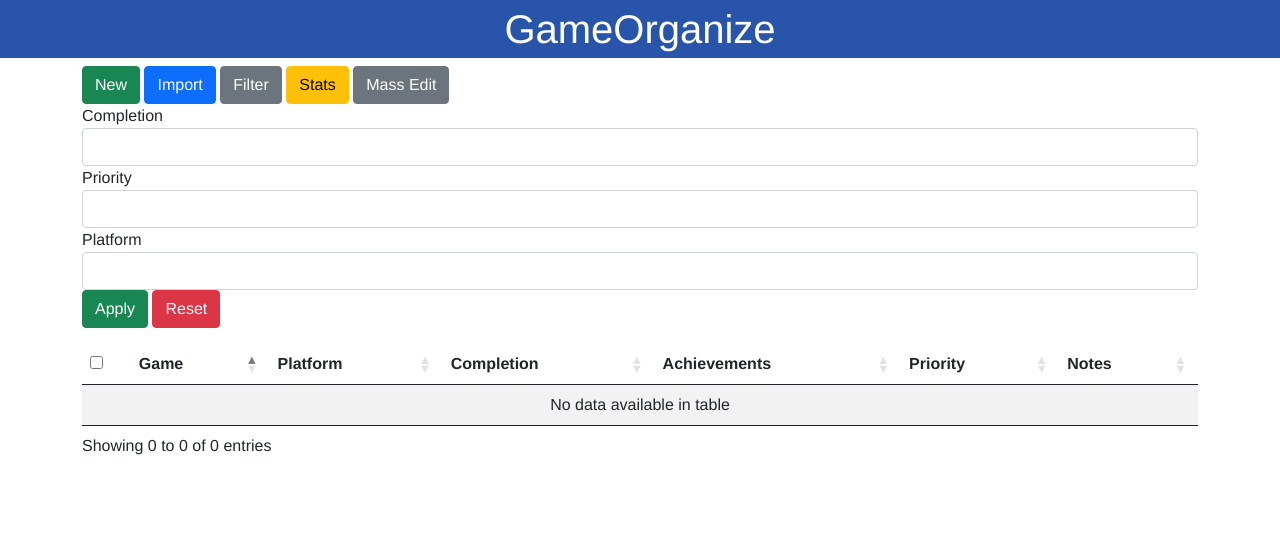
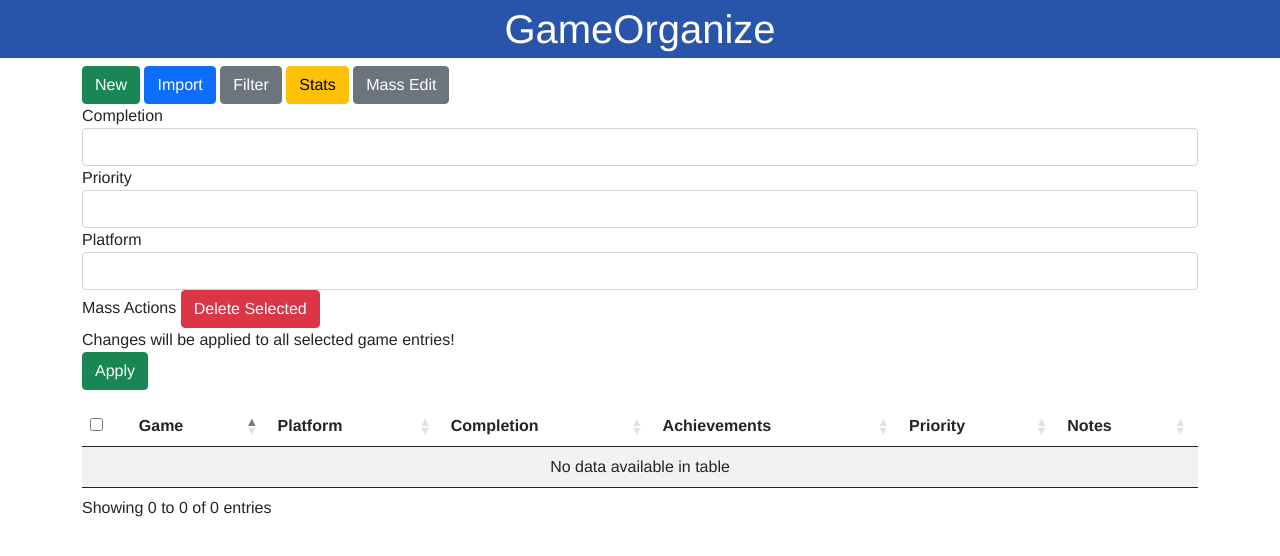
Before and after one commit to willdobbies/gameorganize, a Flask app: page / in a window 1280 px wide, after a click on "Mass Edit". Shown: the top 556 px of the page. Run offline with Flask 3, Linux system fonts and the light colour scheme; data that the repository does not hold is empty; some libraries are stand-ins or nearby versions.

Commit message:
Add mass delete option

```diff
--- a/src/gameorganize/app.py
+++ b/src/gameorganize/app.py
@@ -171,18 +171,23 @@ def mass_edit():
       continue
     selected.append(game)
 
+  action = request.args.get("action", "modify")
+
   # Mass apply params
   for game in selected:
-    if(args.get("platform")):
-      game.platform = args.get("platform")
-    if(args.get("completion")):
-      game.completion = Completion(int(args.get("completion")))
-    if(args.get("priority")):
-      game.priority = Priority(int(args.get("priority")))
+    if(action == "delete"):
+      db.session.delete(game)
+    else:
+      if(args.get("platform")):
+        game.platform = args.get("platform")
+      if(args.get("completion")):
+        game.completion = Completion(int(args.get("completion")))
+      if(args.get("priority")):
+        game.priority = Priority(int(args.get("priority")))
 
   db.session.commit()
 
-  flash(f"Modified {len(selected)} games")
+  flash(f"{action} {len(selected)} games")
   return redirect(request.referrer)
 
 @app.route("/", methods=['GET', 'POST'])
--- a/src/gameorganize/templates/list/edit.html
+++ b/src/gameorganize/templates/list/edit.html
@@ -26,8 +26,14 @@
         </div>
 
         <div class="form-group">
+            <label for="name">Mass Actions</label>
+            <button type="submit" formaction="{{ url_for('mass_edit', action='delete') }}" class="btn btn-danger">Delete Selected</button>
+            </select>
+        </div>
+
+        <div>Changes will be applied to all selected game entries!</div>
+        <div class="form-group">
             <button type="submit" class="btn btn-success">Apply</button>
-            <a href="{{ url_for('all_games') }}" class="btn btn-danger">Reset</a>
         </div>
     </form>
 </div>
```
